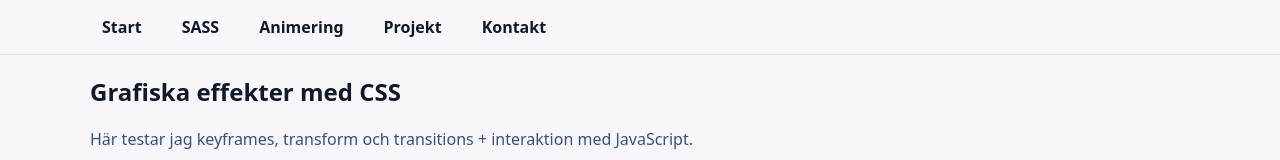
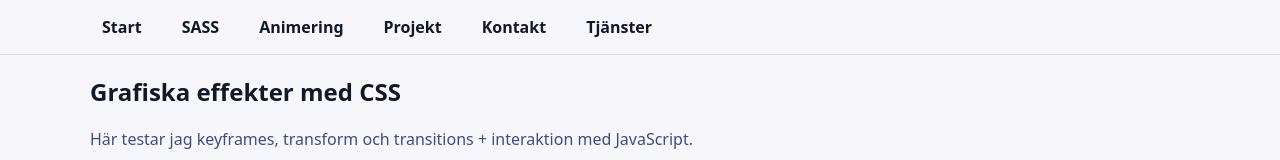
Before and after one commit to Coco10023/Laboration-3---Frontendutveckling, a website built with Vite: page animering.html in a window 1280 px wide. Shown: the top 160 px of the page. Built offline with nearby package versions, Linux system fonts and the light colour scheme.

Commit message:
missade att ha lagt till länk till sidan tjänster på animering.html

```diff
--- a/animering.html
+++ b/animering.html
@@ -15,6 +15,7 @@
           <li><a href="./animering.html">Animering</a></li>
           <li><a href="#">Projekt</a></li>
           <li><a href="#">Kontakt</a></li>
+          <li><a href = "#">Tjänster</a></li>
         </ul>
       </nav>
     </div>
```
